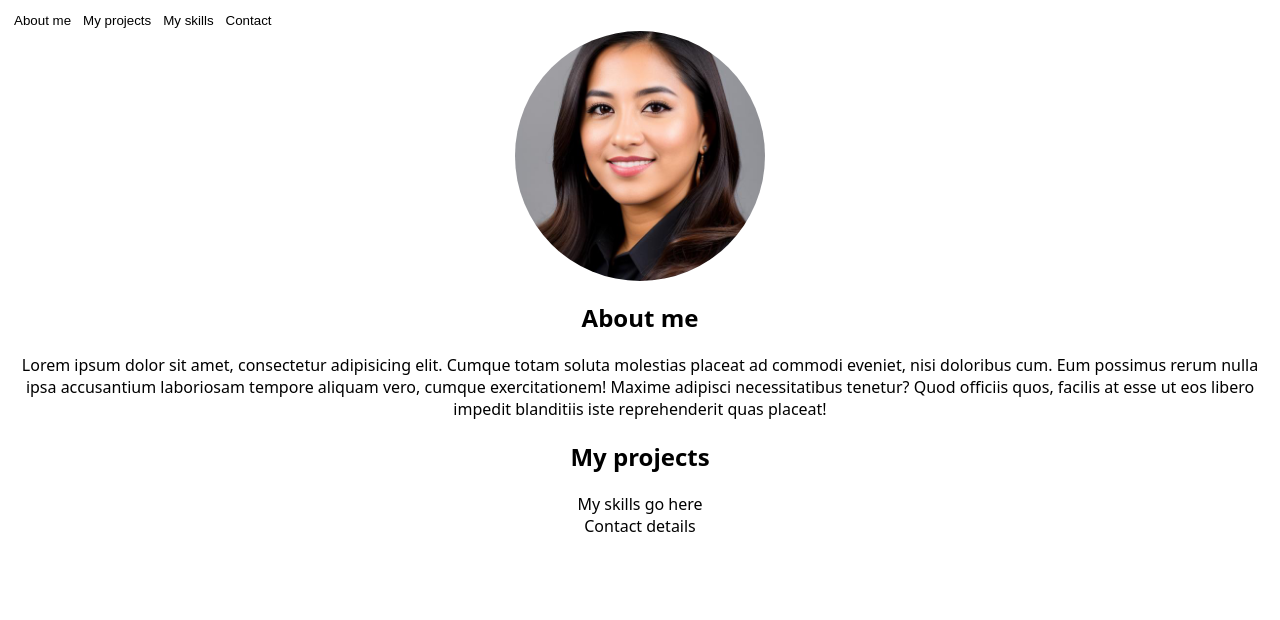
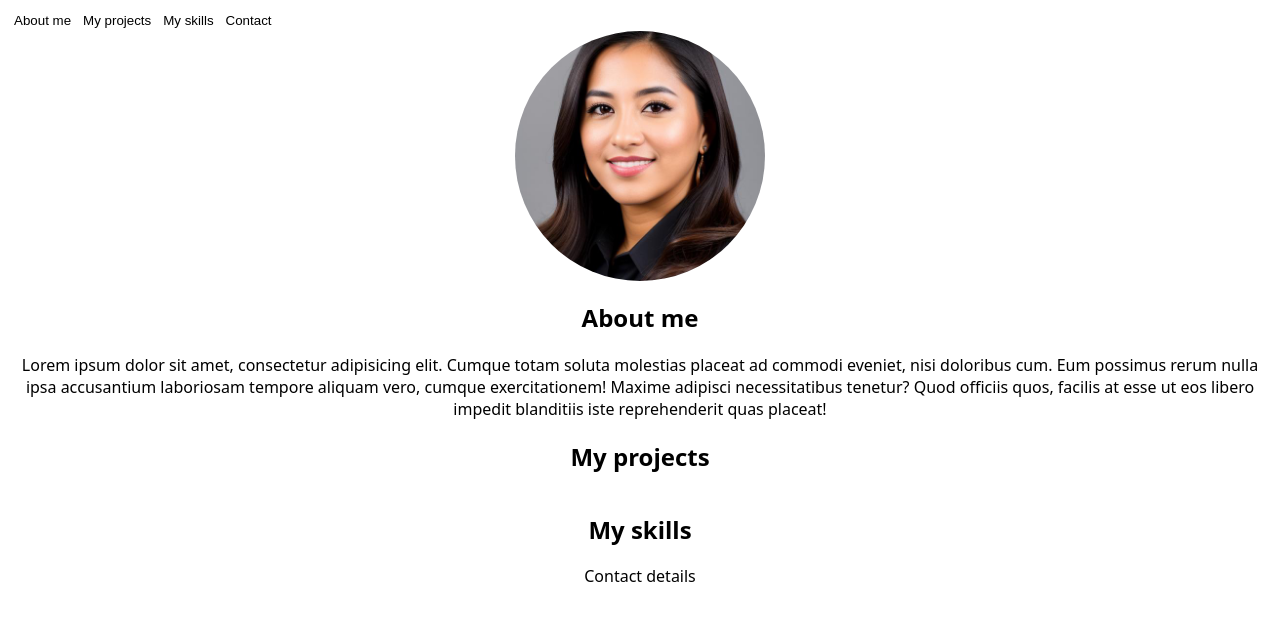
Before and after one commit to mikeski-aa/portfoliosite, a React (Vite) app: page / in a window 1280 px wide. Shown: the top 620 px of the page. Built offline with nearby package versions, Linux system fonts and the light colour scheme.

Commit message:
Added my skilsl component

```diff
--- a/src/App.jsx
+++ b/src/App.jsx
@@ -2,6 +2,7 @@ import { useState } from "react";
 import "./App.css";
 import AboutMe from "./components/AboutMe";
 import MyProjects from "./components/MyProjects";
+import MySkills from "./components/MySkills";
 
 function App() {
   const [count, setCount] = useState(0);
@@ -21,7 +22,9 @@ function App() {
         <div className="myProjectsDiv">
           <MyProjects />
         </div>
-        <div className="mySkills">My skills go here</div>
+        <div className="mySkills">
+          <MySkills />
+        </div>
         <div className="contactMeDiv">Contact details</div>
       </div>
     </>
--- /dev/null
+++ b/src/components/MySkills.jsx
@@ -0,0 +1,15 @@
+import profilePic from "../assets/placeholderprof.jpg";
+import "../styles/myskills.css";
+
+function MySkills() {
+  return (
+    <div className="mySkillsComponent">
+      <div className="mySkillsTitle">
+        <h2>My skills</h2>
+      </div>
+      <div className="mySkillsDiv"></div>
+    </div>
+  );
+}
+
+export default MySkills;
```
Also changed, not shown: src/styles/myskills.css (added).
